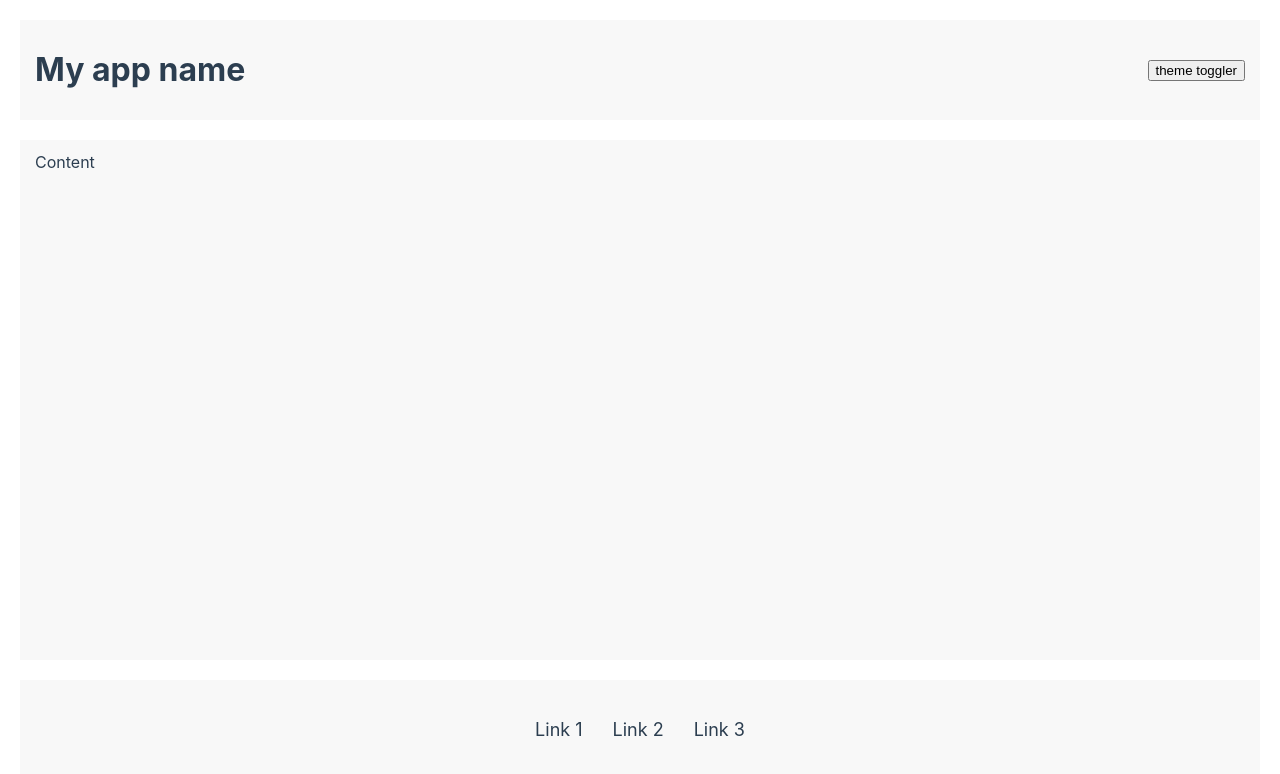
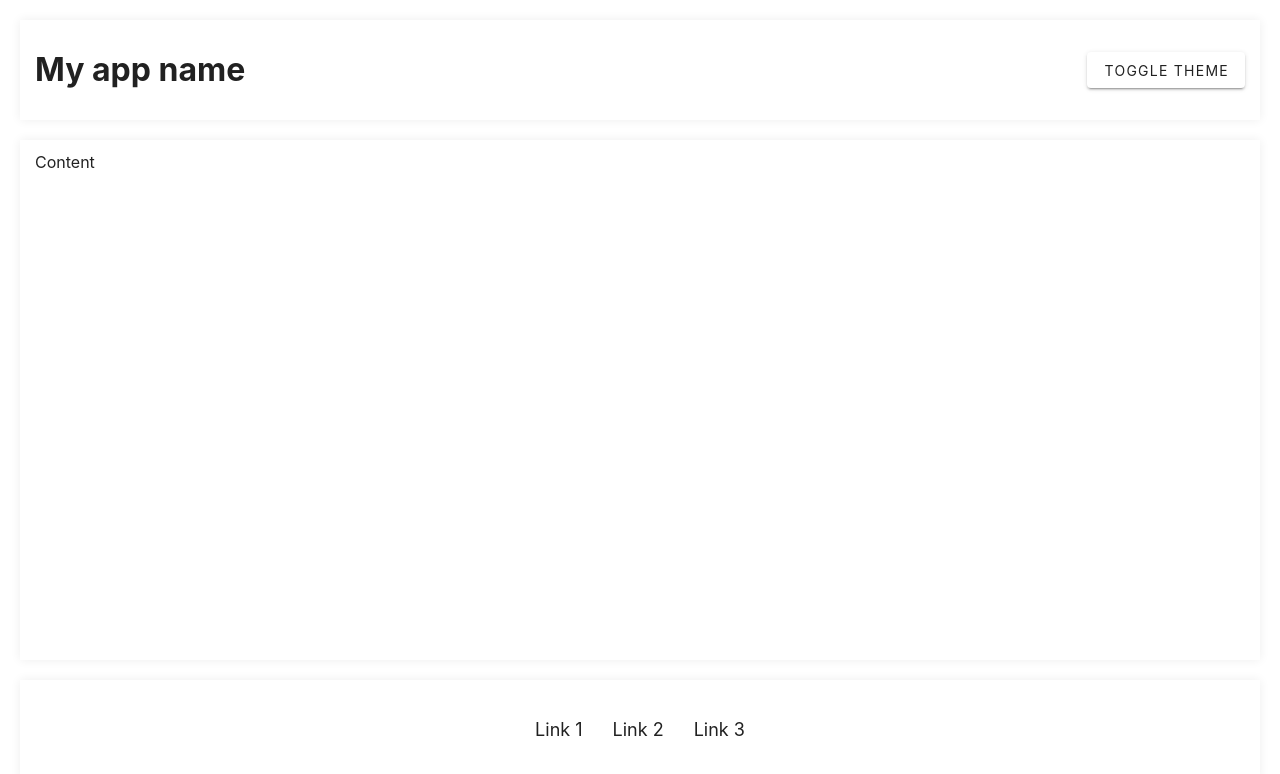
Before and after one commit to katsuro666/lad-vue-project, a Vue app: page / in a window 1280 px wide. Shown: the top 774 px of the page. Built offline with nearby package versions, Linux system fonts and the light colour scheme.

Commit message:
add vuetify, add theme toggler

```diff
--- a/package.json
+++ b/package.json
@@ -15,7 +15,8 @@
     "pinia": "^2.1.7",
     "sass": "^1.69.5",
     "vue": "^3.3.4",
-    "vue-router": "^4.2.5"
+    "vue-router": "^4.2.5",
+    "vuetify": "^3.4.1"
   },
   "devDependencies": {
     "@rushstack/eslint-patch": "^1.3.3",
--- a/src/App.styles.scss
+++ b/src/App.styles.scss
@@ -3,5 +3,5 @@
   flex-direction: column;
   padding: 20px;
   min-height: 100vh;
-  margin: 0 auto;
+  // margin: 0 auto;
 }
--- a/src/App.vue
+++ b/src/App.vue
@@ -1,16 +1,19 @@
 <script setup lang="ts">
-import AppHeader from './components/AppHeader/AppHeader.vue';
-import AppContent from './components/AppContent/AppContent.vue';
-import AppFooter from './components/AppFooter/AppFooter.vue';
-
+import AppHeader from './components/AppHeader/AppHeader.vue'
+import AppContent from './components/AppContent/AppContent.vue'
+import AppFooter from './components/AppFooter/AppFooter.vue'
 </script>
 
 <template>
-  <div class="app-wrapper">
-    <AppHeader />
-    <AppContent />
-    <AppFooter />
-  </div>
+  <v-app>
+    <!-- <v-theme-provider theme="dark"> -->
+      <div class="app-wrapper">
+        <AppHeader />
+        <AppContent />
+        <AppFooter />
+      </div>
+    <!-- </v-theme-provider> -->
+  </v-app>
 </template>
 
 <style src="./App.styles.scss" scoped></style>
--- a/src/components/AppContent/AppContent.style.scss
+++ b/src/components/AppContent/AppContent.style.scss
@@ -6,7 +6,9 @@
 .content-wrapper {
   width: 100%;
   max-width: 1280px;
-  background-color: var(--color-background-soft);
+  // background-color: var(--color-background-soft);
+  background-color: rgb(var(--v-theme-surface));
   padding: 10px 15px;
   margin: 20px auto;
+  box-shadow: 0 0 10px 0 rgb(var(--v-theme-on-surface-variant));
 }
--- a/src/components/AppFooter/AppFooter.style.scss
+++ b/src/components/AppFooter/AppFooter.style.scss
@@ -3,7 +3,9 @@
   align-items: center;
   justify-content: space-between;
   height: 100px;
-  background-color: var(--color-background-soft);
+  // background-color: var(--color-background-soft);
+  background-color: rgb(var(--v-theme-surface));
+  box-shadow: 0 0 10px 0 rgb(var(--v-theme-on-surface-variant));
   padding: 10px 15px;
 }
 
--- a/src/components/AppHeader/AppHeader.style.scss
+++ b/src/components/AppHeader/AppHeader.style.scss
@@ -5,7 +5,9 @@
   justify-content: space-between;
   align-items: center;
   height: 100px;
-  background-color: var(--color-background-soft);
+  // background-color: var(--color-background-soft);
+  background-color: rgb(var(--v-theme-surface));
+  box-shadow: 0 0 10px 0 rgb(var(--v-theme-on-surface-variant));
   padding: 10px 15px;
 }
 
--- a/src/components/AppHeader/AppHeader.vue
+++ b/src/components/AppHeader/AppHeader.vue
@@ -1,10 +1,19 @@
 <template>
   <div class="app-header">
     <h1 class="app-name">My app name</h1>
-    <button>theme toggler</button>
+    <v-btn @click="toggleTheme">toggle theme</v-btn>
   </div>
 </template>
 
-<script setup lang="ts"></script>
+<script setup lang="ts">
+import { useTheme } from 'vuetify'
+
+const theme = useTheme()
+
+function toggleTheme() {
+  theme.global.name.value = theme.global.current.value.dark ? 'light' : 'dark'
+  console.log(theme.global.current.value)
+}
+</script>
 
 <style src="./AppHeader.style.scss" scoped></style>
--- a/src/main.ts
+++ b/src/main.ts
@@ -6,9 +6,18 @@ import { createPinia } from 'pinia'
 import App from './App.vue'
 import router from './router'
 
+import 'vuetify/styles'
+import { createVuetify } from 'vuetify'
+import * as components from 'vuetify/components'
+import * as directives from 'vuetify/directives'
+
 const app = createApp(App)
+const vuetify = createVuetify({
+  components,
+  directives,
+})
 
 app.use(createPinia())
 app.use(router)
-
+app.use(vuetify)
 app.mount('#app')
--- /dev/null
+++ b/src/plugin/vuetify.ts
@@ -0,0 +1,38 @@
+import { createVuetify, type ThemeDefinition } from 'vuetify'
+
+const customDarkTheme: ThemeDefinition = {
+  dark: true,
+  colors: {
+    background: '#FFFFFF',
+    surface: '#FFFFFF',
+    primary: '#6200EE',
+    'primary-darken-1': '#3700B3',
+    secondary: '#03DAC6',
+    'secondary-darken-1': '#018786',
+    error: '#B00020',
+    info: '#2196F3',
+    success: '#4CAF50',
+    warning: '#FB8C00',
+  }
+}
+
+const customLightTheme = {
+  dark: false,
+  colors: {
+    background: "#eee",
+    surface: "#15202b",
+    primary: "#3f51b5",
+    secondary: "#00ccff",
+    error: "#ffcc00",
+  },
+};
+
+export default createVuetify({
+  theme: {
+    defaultTheme: 'customDarkTheme',
+    themes: {
+      customDarkTheme,
+      customLightTheme
+    }
+  }
+})
```
Also changed, not shown: 1 other file (tests, documents, lock files or other folders).
